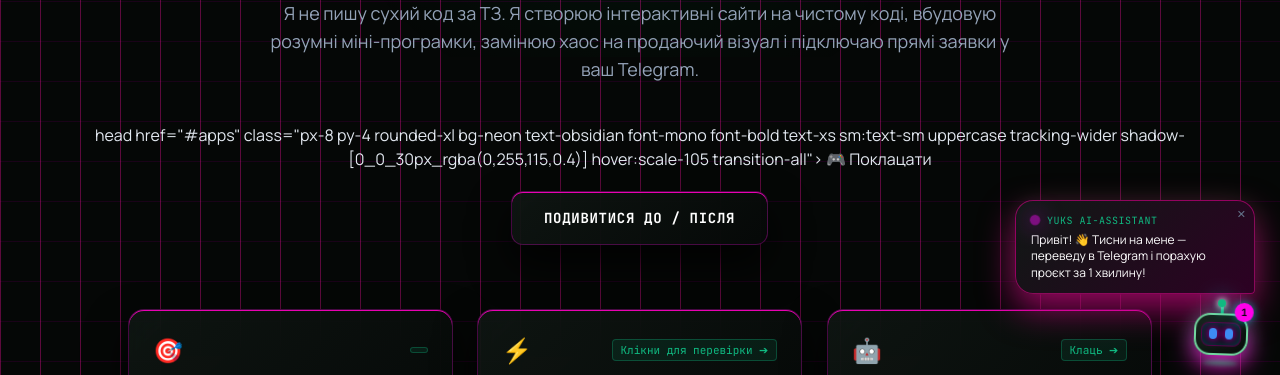
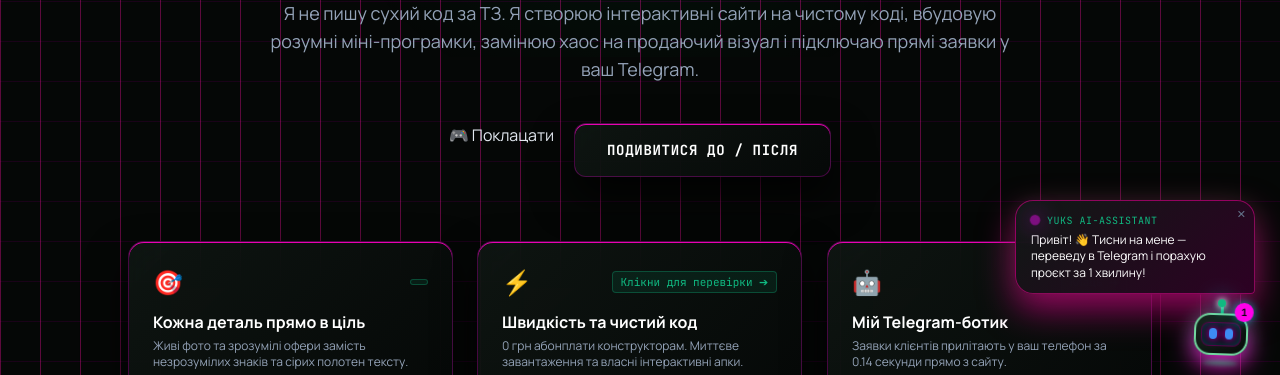
Before and after one commit to kiszka01-01/yuks.pl, a website: page index.html in a window 1280 px wide. Shown: the part 399-774 px from the top of the page. Drawn offline with nearby package versions, Linux system fonts and the light colour scheme; a web font is replaced by a local one.

```diff
--- a/index.html
+++ b/index.html
@@ -574,7 +574,7 @@
         </p>
 
         <div class="flex flex-wrap justify-center gap-5 mb-16">
-            head href="#apps" class="px-8 py-4 rounded-xl bg-neon text-obsidian font-mono font-bold text-xs sm:text-sm uppercase tracking-wider shadow-[0_0_30px_rgba(0,255,115,0.4)] hover:scale-105 transition-all">
+
                 🎮 Поклацати
             </a>
             <a href="#transformation" class="px-8 py-4 rounded-xl glass-3d tilt-card text-white font-mono font-bold text-xs sm:text-sm uppercase tracking-wider hover:text-neon">
```
